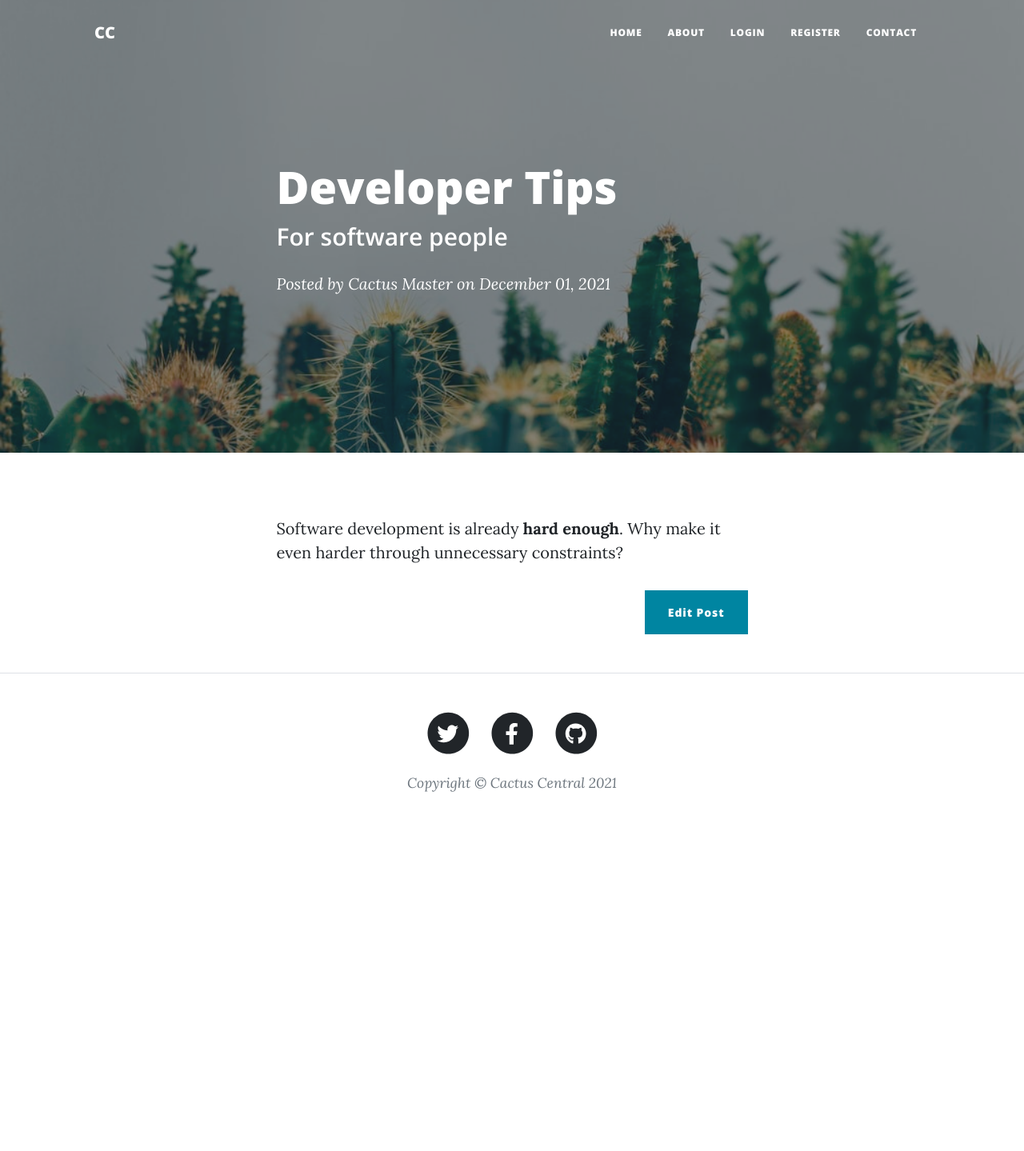
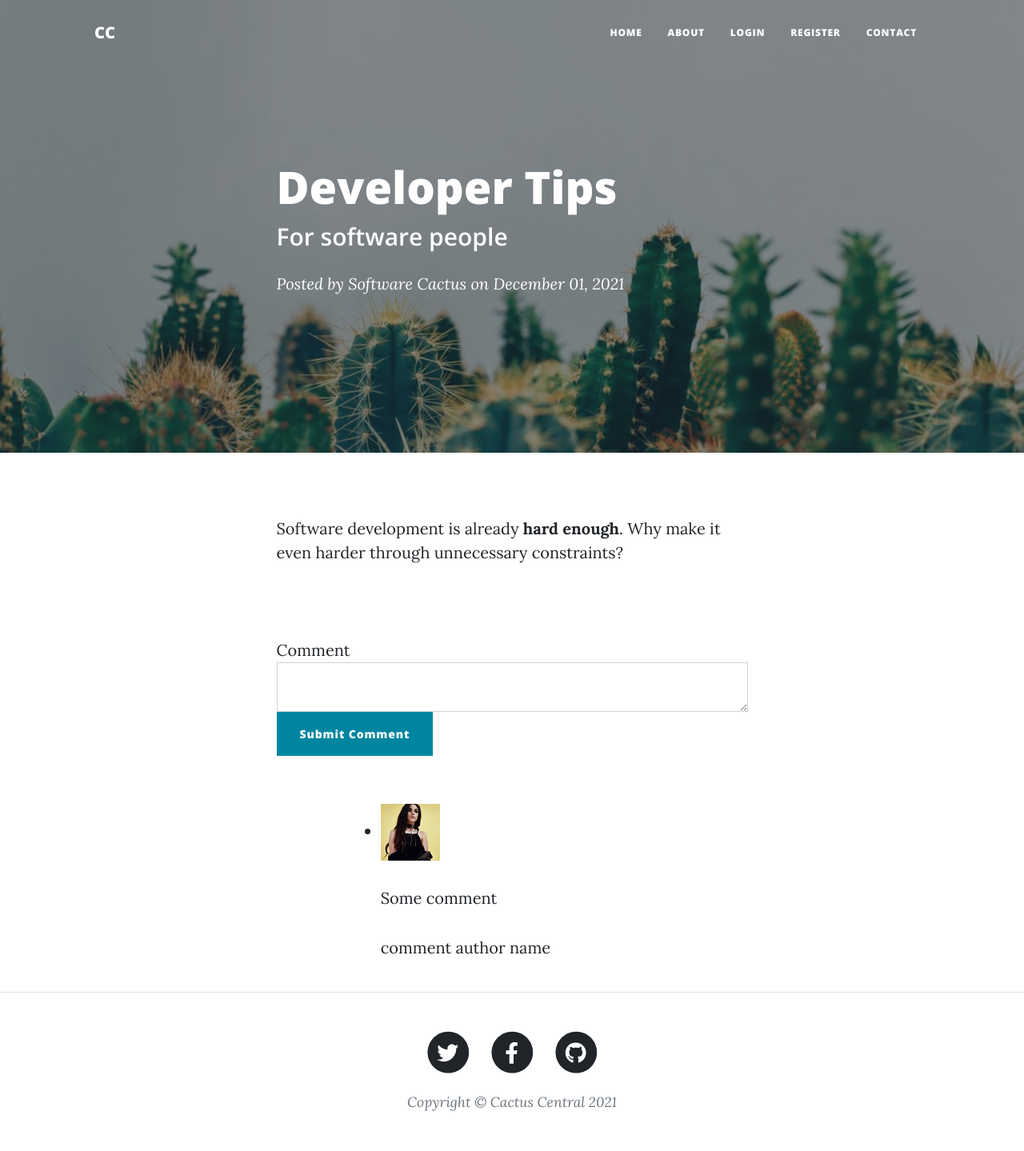
Before and after one commit to flyingprawns/BlogCapstone4, a Flask app: page /posts/6 in a window 1280 px wide. Shown: the whole page at 80% size. Before the commit the page ends 990 px from the top, so only its background shows below. Run offline with Flask 2, Linux system fonts and the light colour scheme; data comes from the database, SQL or seed files in the repository; some libraries are stand-ins or nearby versions.

Commit message:
added rudimentary commenting

```diff
--- a/forms.py
+++ b/forms.py
@@ -24,3 +24,8 @@ class CreatePostForm(FlaskForm):
     img_url = StringField("Blog Image URL", validators=[DataRequired(), URL()])
     body = CKEditorField("Blog Content", validators=[DataRequired()])
     submit = SubmitField("Submit Post")
+
+
+class CommentForm(FlaskForm):
+    comment_text = CKEditorField("Comment", validators=[DataRequired()])
+    submit = SubmitField("Submit Comment")
--- a/main.py
+++ b/main.py
@@ -1,11 +1,12 @@
-from flask import Flask, render_template, request, url_for, redirect, flash
+from flask import Flask, render_template, request, url_for, redirect, abort, flash
 from flask_bootstrap import Bootstrap
 from flask_sqlalchemy import SQLAlchemy
 from flask_ckeditor import CKEditor
 from flask_login import UserMixin, login_user, LoginManager, login_required, current_user, logout_user
 from werkzeug.security import generate_password_hash, check_password_hash
 from datetime import date
-from forms import CreatePostForm, RegisterForm, LoginForm
+from forms import CreatePostForm, RegisterForm, LoginForm, CommentForm
+from functools import wraps
 import bleach
 
 # ----- Flask and Bootstrap ----- #
@@ -128,6 +129,18 @@ def logout():
     return redirect(url_for('home_page'))
 
 
+# ------- Admin-only decorator ------- #
+def admin_only(f):
+    @wraps(f)
+    def decorated_function(*args, **kwargs):
+        # If id is not 1 then return abort with 403 error
+        if not current_user.is_authenticated or current_user.id != 1:
+            return abort(403)
+        # Otherwise continue with the route function
+        return f(*args, **kwargs)
+    return decorated_function
+
+
 # -------- Website Routes -------- #
 @app.route("/")
 def home_page():
@@ -156,11 +169,13 @@ def contact_page():
 
 @app.route("/posts/<int:post_id>")
 def get_post(post_id):
+    comment_form = CommentForm()
     requested_post = BlogPost.query.get(post_id)
-    return render_template("post.html", post=requested_post, current_user=current_user)
+    return render_template("post.html", form=comment_form, post=requested_post, current_user=current_user)
 
 
 @app.route("/new-post", methods=["GET", "POST"])
+@admin_only
 def add_new_post():
     form = CreatePostForm()
     if form.validate_on_submit():
@@ -181,6 +196,7 @@ def add_new_post():
 
 
 @app.route("/edit-post/<int:post_id>", methods=["GET", "POST"])
+@admin_only
 def edit_post(post_id):
     post = BlogPost.query.get(post_id)
     edit_form = CreatePostForm(
@@ -204,6 +220,7 @@ def edit_post(post_id):
 
 
 @app.route("/delete/<int:post_id>")
+@admin_only
 def delete_post(post_id):
     post_to_delete = BlogPost.query.get(post_id)
     db.session.delete(post_to_delete)
--- a/templates/post.html
+++ b/templates/post.html
@@ -1,4 +1,5 @@
 {% include "header.html" %}
+{% import "bootstrap/wtf.html" as wtf %}
 
 
 <!-- Page Header-->
@@ -15,7 +16,7 @@
                     </h2>
                     <span class="meta">
                         Posted by
-                        <a href="#!">Cactus Master</a>
+                        <a href="#!">{{ post.author }}</a>
                         on {{ post.date }}
                     </span>
                 </div>
@@ -39,10 +40,35 @@
                 -->
                 {{ post.body|safe }}
 
-                <!-- Edit Post -->
+                <!-- Admin (user id 1) can Edit Post -->
+                {% if current_user.id == 1 %}
                 <div class="d-flex justify-content-end mb-4">
                   <a class="btn btn-primary float-right" href="{{url_for('edit_post', post_id=post.id)}}">Edit Post</a>
                 </div>
+                {% endif %}
+
+                <!-- Comments section -->
+                <br> <br>
+                <!-- Comment editor -->
+                {{ ckeditor.load() }}
+                {{ ckeditor.config(name='comment_text') }}
+                {{ wtf.quick_form(form, novalidate=True, button_map={"submit": "primary"}) }}
+                <br> <br>
+                <!-- Comment list -->
+                <div class="col-lg-8 col-md-10 mx-auto comment">
+                  <ul class="commentList">
+                    <li>
+                        <div class="commenterImage">
+                          <img src="{{ url_for('static', filename='assets/img/SampleProfile.jpg') }}"/>
+                        </div>
+                        <div class="commentText">
+                          <p>Some comment</p>
+                          <span class="date sub-text">comment author name</span>
+                        </div>
+                    </li>
+                  </ul>
+                </div>
+
             </div>
         </div>
     </div>
```
Also changed, not shown: templates/index.html (+7 -2 lines), static/assets/img/SampleProfile.jpg (added).
